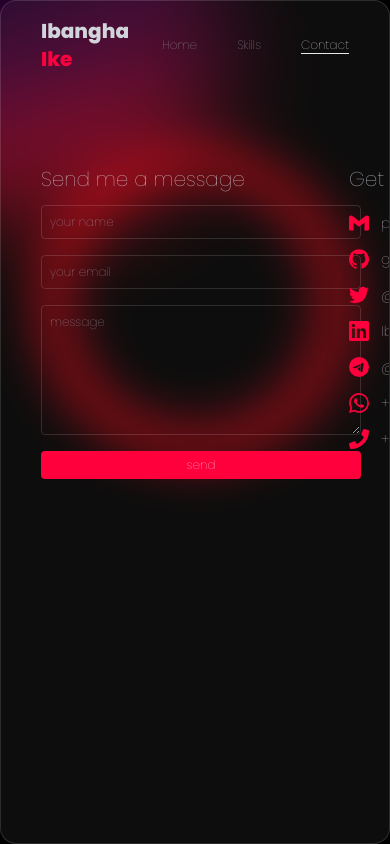
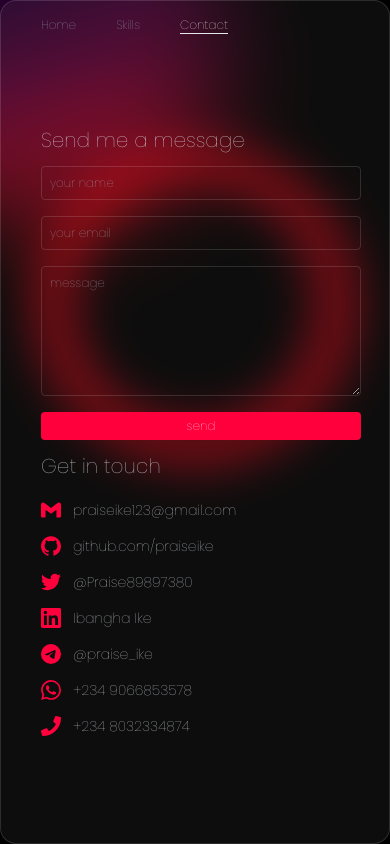
Before and after one commit to Praiseike/portfolio, a React (Vite) app: page /contact in a window 390 px wide. Built offline with nearby package versions, Linux system fonts and the light colour scheme.

Commit message:
new update

```diff
--- a/src/App.jsx
+++ b/src/App.jsx
@@ -15,7 +15,7 @@ function App() {
           <img src={gradient} className="w-[20rem] h-[20rem] left-0 top-0 absolute"/>
           <img src={bg} className="w-72 h-72 mx-auto mt-40 heartbeat-animation"/>
           <Router>
-            <section className="absolute inset-0 w-full h-full sm:md:py-10 sm:md:px-20">
+            <section className="fixed inset-0 w-full h-full sm:md:py-10 sm:md:px-20">
               <div className="border backdrop-blur-xl bg-[#61616122] border-[#ffffff22] sm:md:overflow-visible overflow-y-scroll rounded-[1rem] h-full py-4 px-10">
                 <Nav/>
                 <div className="">
--- a/src/components/nav/nav.jsx
+++ b/src/components/nav/nav.jsx
@@ -10,7 +10,7 @@ export default function Nav(){
 	}
 	return (
 		<nav className="flex items-center justify-between text-gray-300">
-			<div className="font-bold text-xl">Ibangha <span className="text-main">Ike</span></div>
+			<div className="font-bold text-xl hidden sm:md:block">Ibangha <span className="text-main">Ike</span></div>
 			<ul className="flex flex-row space-x-10 text-xs">
 				<NavLink className={({isActive}) => checkActive(isActive)} to="/">Home</NavLink>
 				{/*<NavLink className={({isActive}) => checkActive(isActive)} to="/projects">Projects</NavLink>*/}
--- a/src/pages/contact.jsx
+++ b/src/pages/contact.jsx
@@ -5,7 +5,7 @@ export default function Contact(){
 	return (
 		<Page>
 			<div className="py-10 mt-10">
-				<div className="flex flex-row justify-between">
+				<div className="flex sm:md:flex-row flex-col  justify-center sm:md:justify-between">
 					<div className="w-full ">
 						<h1 className="py-3 text-xl text-gray-300">Send me a message </h1>
 						<form className="flex flex-col w-80 text-xs  text-[#ffffff88]">
```
